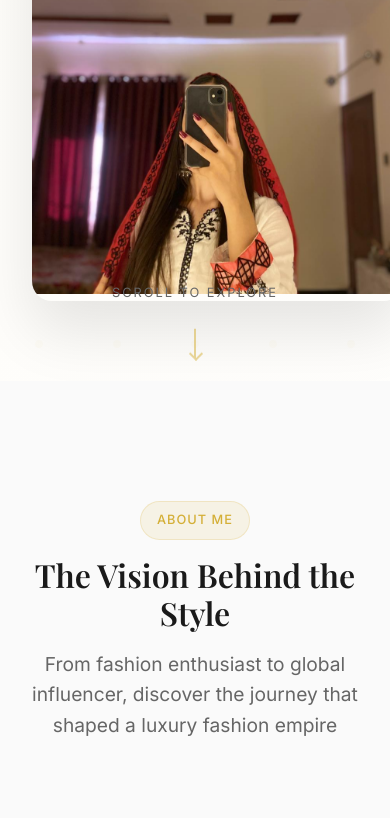
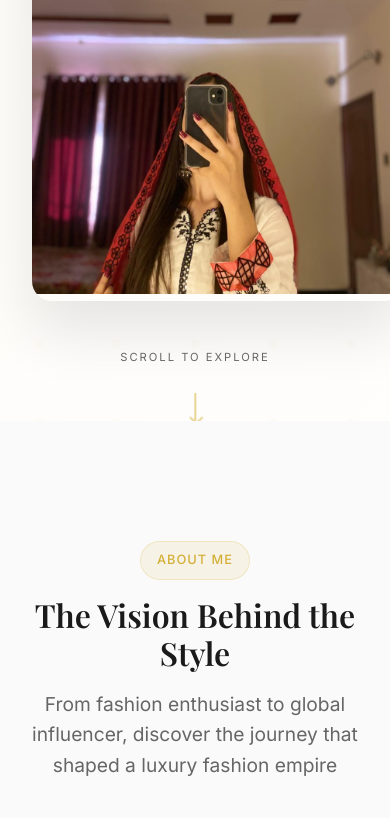
Before and after one commit to HafsaWaheed54/Portfolio, a plain HTML site: page index.html in a window 390 px wide. Shown: the part 1411-2229 px from the top of the page. Drawn offline with nearby package versions, Linux system fonts and the light colour scheme.

Commit message:
Fix scroll indicator positioning - prevent overlap with hero badge and improve mobile display

```diff
--- a/styles.css
+++ b/styles.css
@@ -220,7 +220,7 @@ h1, h2, h3, h4, h5, h6 {
     background: #ffffff;
     position: relative;
     overflow: hidden;
-    padding: 120px 0 80px 0;
+    padding: 120px 0 120px 0;
 }
 
 .hero-background {
@@ -488,7 +488,8 @@ h1, h2, h3, h4, h5, h6 {
     transform: translateX(-50%);
     text-align: center;
     color: #666;
-    z-index: 2;
+    z-index: 10;
+    pointer-events: none;
 }
 
 .scroll-text {
@@ -1409,6 +1410,10 @@ h1, h2, h3, h4, h5, h6 {
         display: block;
     }
 
+    .scroll-indicator {
+        bottom: 1rem;
+    }
+
     .hero-stats {
         grid-template-columns: 1fr;
         gap: 1rem;
@@ -1476,6 +1481,14 @@ h1, h2, h3, h4, h5, h6 {
         max-width: 95%;
     }
 
+    .scroll-indicator {
+        bottom: 0.5rem;
+    }
+
+    .scroll-text {
+        font-size: 0.7rem;
+    }
+
     .section-header h2 {
         font-size: 2rem;
     }
```
